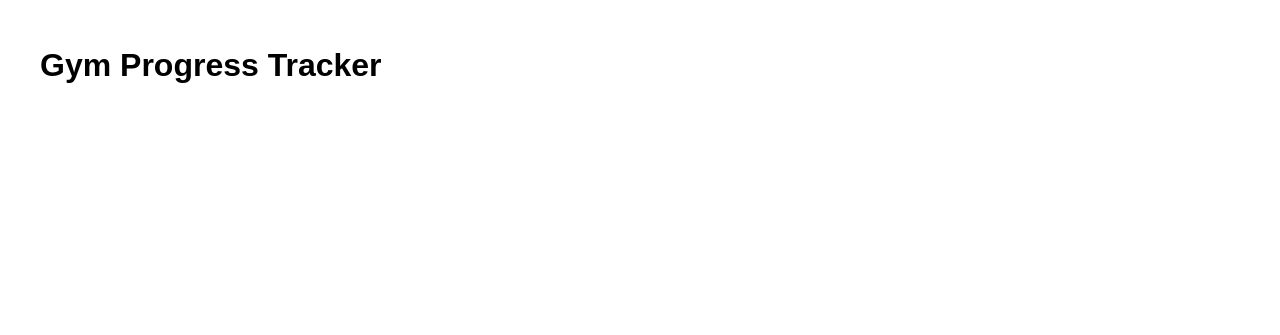
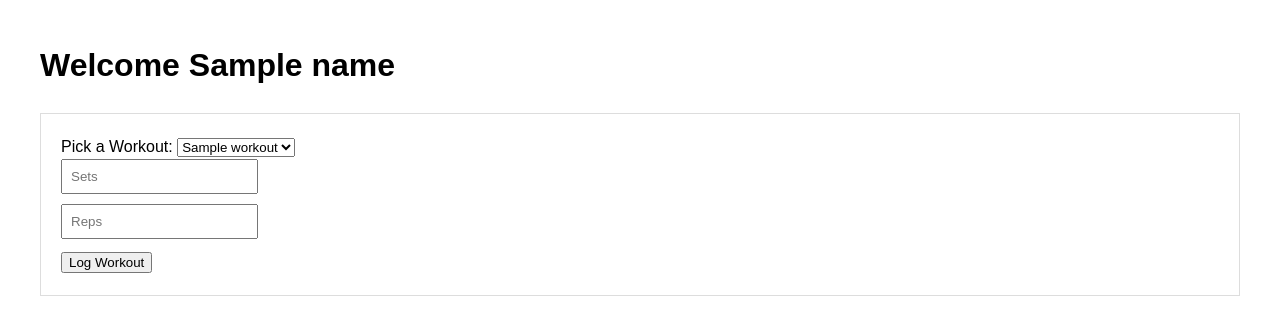
Before and after one commit to william18300/Gym-app, a Flask app: template templates/index.html in a window 1280 px wide. Shown: the top 335 px of the page. Run offline with Flask 3, Linux system fonts and the light colour scheme; the template is opened without the code that fills it: most values are stand-ins (such as "Sample title", 1, 10 or a date in 2020).

Commit message:
added where you can only choose from a certain amount of work out

```diff
--- a/app.py
+++ b/app.py
@@ -1,7 +1,9 @@
 import os
+import Backend.WorkOut as bw
 from flask import Flask
 from supabase import create_client, Client
 from dotenv import load_dotenv
+from flask import Flask, render_template
 
 load_dotenv()
 
@@ -14,15 +16,31 @@ supabase: Client = create_client(
 
 @app.route('/')
 def index():
-    response = supabase.table('workouts').select("*").execute()
-    todos = response.data
+    user_name = "William"
 
-    html = '<h1>Todos</h1><ul>'
-    for todo in todos:
-        html += f'<li>{todo["workout"]}</li>'
-    html += '</ul>'
+    return render_template('index.html',name = user_name, workout_options= bw.AllowedWorkouts.list_names())
 
-    return html
+from flask import Flask, render_template, request, redirect
+
+@app.route('/add_workout', methods=['POST'])
+def add_workout():
+    # 1. Get data from the form
+    name = request.form.get('workout_name')
+    sets = request.form.get('sets')
+    reps = request.form.get('reps')
+
+    if name not in bw.AllowedWorkouts.list_names():
+        print(f"DEBUG: Received workout '{name}' with {sets} sets")
+        return "Error: This workout isn't anitmated yet ", 400
+
+
+    # 2. Add your Database logic here (SQLAlchemy or Supabase)
+    # new_workout = WorkOut(name=name, sets=sets, reps=reps)
+    # session.add(new_workout)
+    # session.commit()
+
+    # 3. Send the user back to the home page
+    return redirect('/')
 
 if __name__ == '__main__':
     app.run(debug=True)
--- a/templates/index.html
+++ b/templates/index.html
@@ -9,8 +9,20 @@
     </style>
 </head>
 <body>
-    <h1>Gym Progress Tracker</h1>
+    <h1>Welcome {{name}}</h1>
 
+    <form action="/add_workout" method="POST">
+    <label for="workout_name">Pick a Workout:</label>
+    <select name="workout_name" id="workout_name" required>
+        {% for workout in workout_options %}
+            <option value="{{ workout }}">{{ workout }}</option>
+        {% endfor %}
+    </select>
+    <input type="number" name="sets" placeholder="Sets" required>
+    <input type="number" name="reps" placeholder="Reps" required>
+    <button type="submit">Log Workout</button>
     </form>
+
+
 </body>
 </html>
```
Also changed, not shown: Backend/WorkOut.py (+9 -0 lines), Backend/__init__.py (added).
